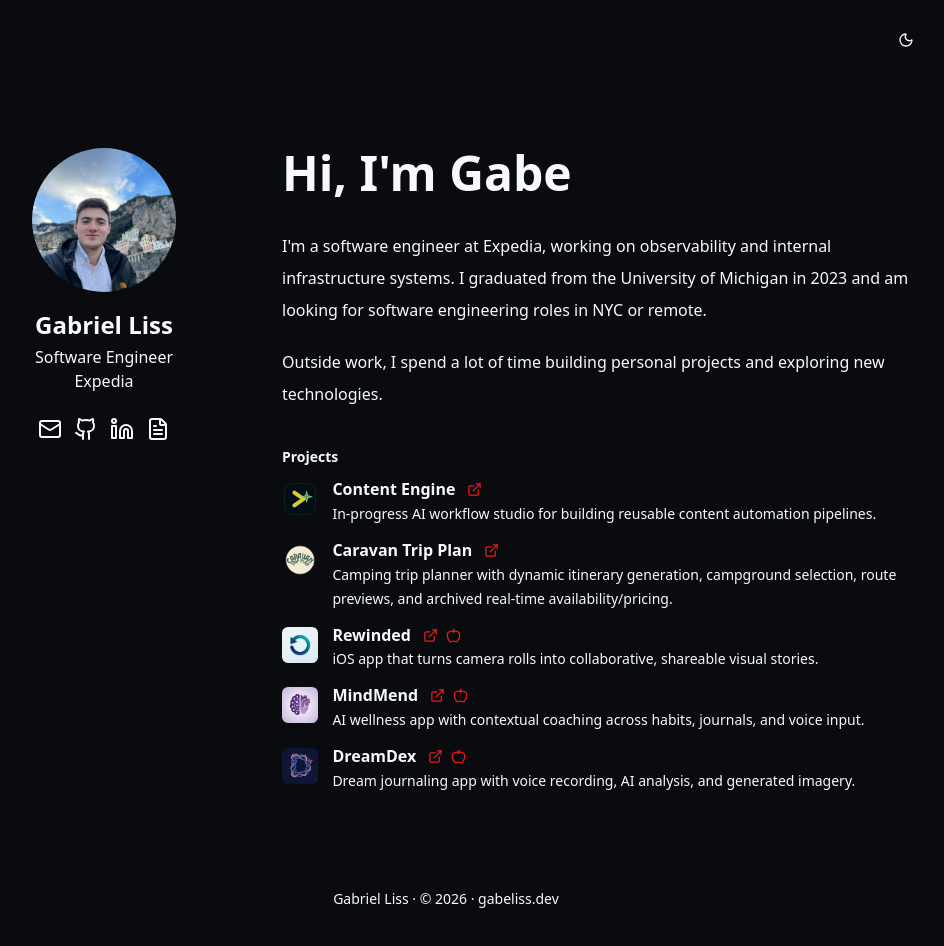
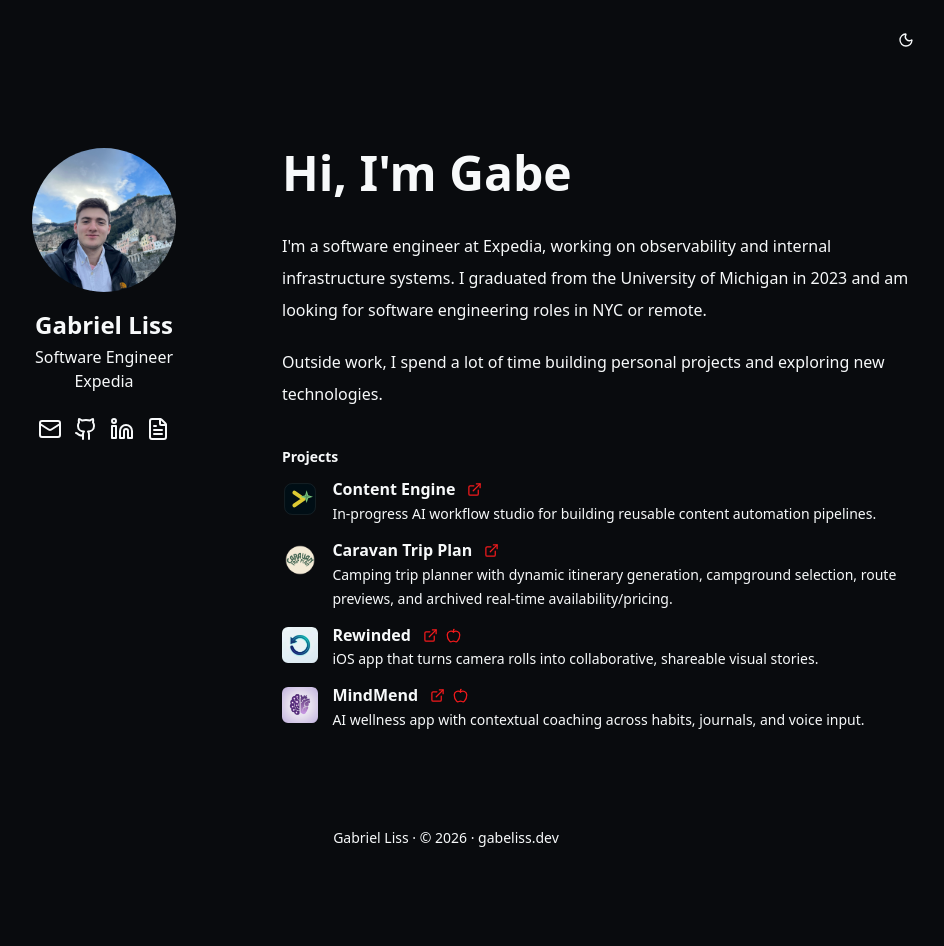
Before and after one commit to gabeliss/personal-site, a React (Vite) app: page / in a window 1280 px wide. Shown: the top 946 px of the page, without its empty margins (194-1138 px from the left). After the commit the page ends 908 px from the top, so only its background shows below. Built offline with nearby package versions, Linux system fonts and the light colour scheme.

Commit message:
Remove DreamDex from portfolio

```diff
--- a/src/components/Projects.tsx
+++ b/src/components/Projects.tsx
@@ -35,13 +35,6 @@ const projects: Project[] = [
     website: 'https://www.getmindmend.com/',
     appStore: 'https://apps.apple.com/us/app/mindmend-habit-tracker/id6753316303',
   },
-  {
-    name: 'DreamDex',
-    sentence: 'Dream journaling app with voice recording, AI analysis, and generated imagery.',
-    image: '/images/dreamdex.png',
-    website: 'https://www.dreamdexapp.com/',
-    appStore: 'https://apps.apple.com/us/app/dreamdex/id6752360041',
-  },
 ];
 
 export default function Projects() {
```
